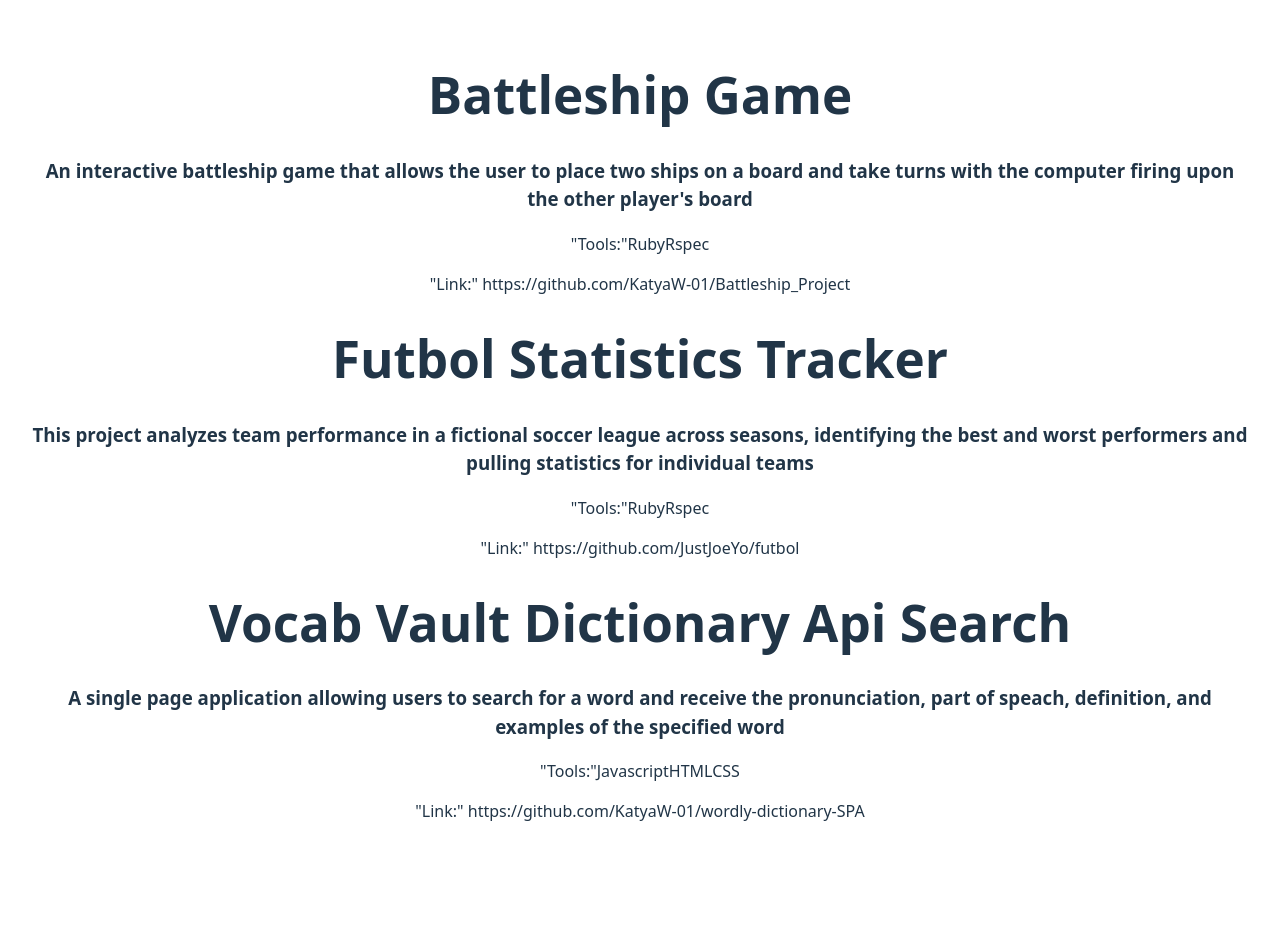
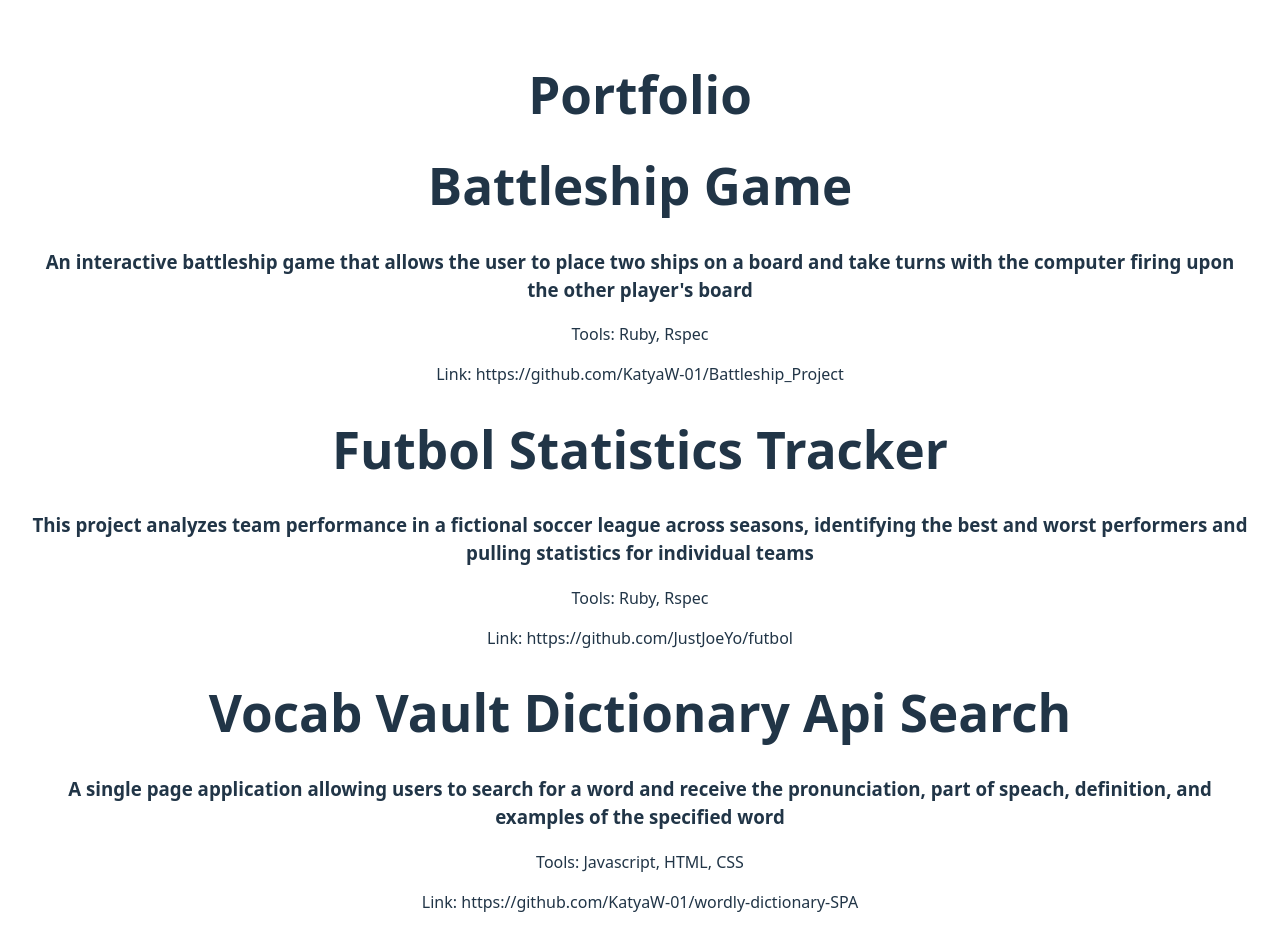
Before and after one commit to KatyaW-01/react-portfolio, a React (Vite) app: page / in a window 1280 px wide. Shown: the top 950 px of the page. Before the commit the page ends 871 px from the top, so only its background shows below. Built offline with nearby package versions, Linux system fonts and the light colour scheme.

Commit message:
Add header to webpage

```diff
--- a/src/App.jsx
+++ b/src/App.jsx
@@ -7,21 +7,21 @@ const projects = [
     id: 1,
     name: "Battleship Game",
     description: "An interactive battleship game that allows the user to place two ships on a board and take turns with the computer firing upon the other player's board",
-    tools: ["Ruby", "Rspec"],
+    tools: "Ruby, Rspec",
     link:"https://github.com/KatyaW-01/Battleship_Project"
   },
   {
     id: 2,
     name: "Futbol Statistics Tracker",
     description: "This project analyzes team performance in a fictional soccer league across seasons, identifying the best and worst performers and pulling statistics for individual teams",
-    tools: ["Ruby", "Rspec"],
+    tools: "Ruby, Rspec",
     link: "https://github.com/JustJoeYo/futbol"
   },
   {
     id: 3,
     name: "Vocab Vault Dictionary Api Search",
     description: "A single page application allowing users to search for a word and receive the pronunciation, part of speach, definition, and examples of the specified word",
-    tools: ["Javascript", "HTML", "CSS"],
+    tools: "Javascript, HTML, CSS",
     link: "https://github.com/KatyaW-01/wordly-dictionary-SPA"
   }
 ]
@@ -30,6 +30,7 @@ function App() {
 
   return (
     <div>
+      <h1>Portfolio</h1>
       <ProjectList projects={projects}/>
     </div>
   )
--- a/src/components/ProjectCard.jsx
+++ b/src/components/ProjectCard.jsx
@@ -5,8 +5,8 @@ const ProjectCard = ({project}) => {
     <div>
       <h1>{project.name}</h1>
       <h3>{project.description}</h3>
-      <p>"Tools:"{[...project.tools]}</p>
-      <p>"Link:" {project.link}</p>
+      <p>Tools: {project.tools}</p>
+      <p>Link: {project.link}</p>
     </div>
   )
 }
```
